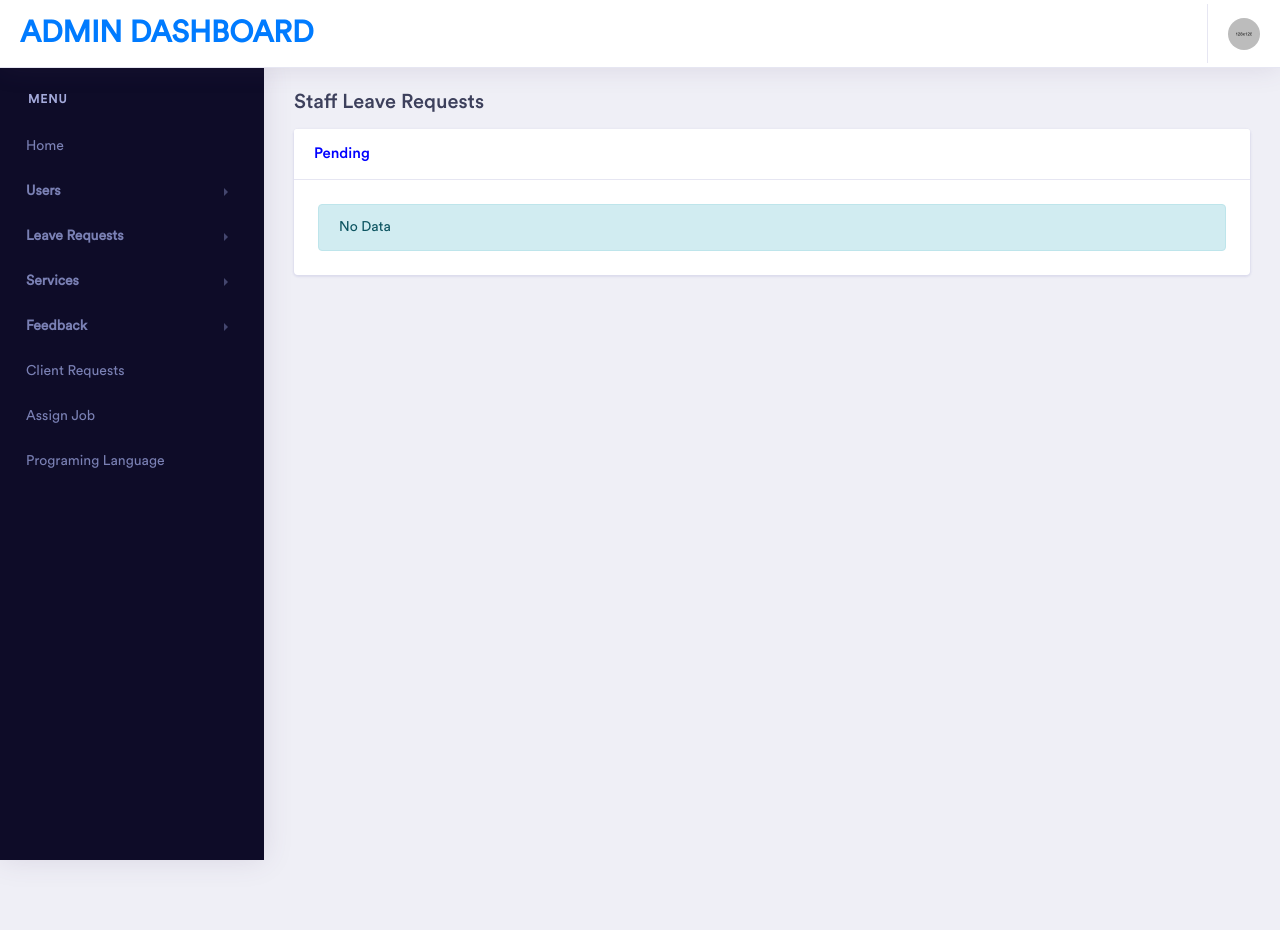
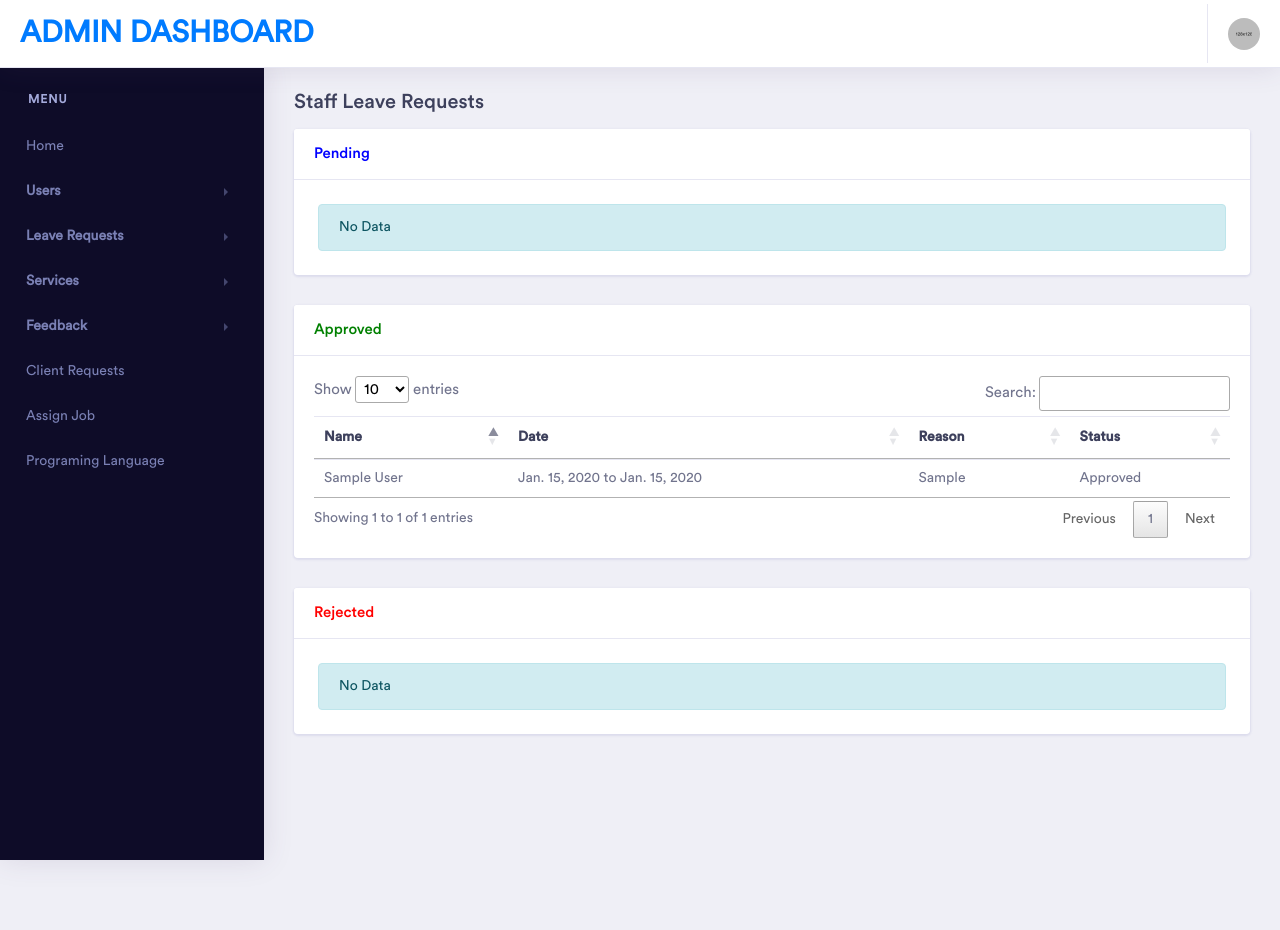
Before and after one commit to aloysius-thomas/globel-solution, a Django app: page /dashboard/admin/staff-leave-request/list/ in a window 1280 px wide. Run offline with Django 3.2, Linux system fonts and the light colour scheme; a user stored in the database is signed in; tables that the repository leaves empty hold one stand-in row (values such as "Sample post"); some libraries are stand-ins or nearby versions.

Commit message:
data table

```diff
--- a/project/solutions/views.py
+++ b/project/solutions/views.py
@@ -174,6 +174,7 @@ def reject_client_request_view(request, request_id):
     else:
         cq.status = 'rejected'
         cq.save()
+        messages.error(request, "Request Rejected")
         send_email(
             subject="Your request is rejected",
             message=f'Sorry {cq.name} your request for {cq.get_service_display()} service is rejected',
@@ -404,14 +405,21 @@ def mark_absent(request, obj_id):
 def staff_leave_request_list(request):
     title = 'Staff Leave Requests'
     list_data = Leaves.objects.filter(taken_by__is_staff=True, status='pending')
-    return render(request, 'admin/leave_list.html', {'title': title, 'list_data': list_data})
+    approved = Leaves.objects.filter(taken_by__is_staff=True, status='approved')
+    rejected = Leaves.objects.filter(taken_by__is_staff=True, status='rejected')
+    context = {'title': title, 'list_data': list_data, 'approved': approved, 'rejected': rejected}
+    return render(request, 'admin/leave_list.html', context)
 
 
 @admin_required()
 def student_leave_request_list(request):
     title = 'Staff Leave Requests'
     list_data = Leaves.objects.filter(taken_by__is_student=True, status='pending')
-    return render(request, 'admin/leave_list.html', {'title': title, 'list_data': list_data})
+    approved = Leaves.objects.filter(taken_by__is_student=True, status='approved')
+    rejected = Leaves.objects.filter(taken_by__is_student=True, status='rejected')
+    context = {'title': title, 'list_data': list_data, 'approved': approved, 'rejected': rejected}
+
+    return render(request, 'admin/leave_list.html', context)
 
 
 @login_required
--- a/project/templates/admin/leave_list.html
+++ b/project/templates/admin/leave_list.html
@@ -9,13 +9,12 @@
         <h5 class="card-header" style="color: blue">Pending</h5>
         <div class="card-body">
             {% if list_data %}
-                <table class="table table-hover">
+                <table class="table table-hover" id="data-table">
                     <thead>
                     <tr>
                         <th scope="col">Name</th>
                         <th scope="col">Date</th>
                         <th scope="col">Reason</th>
-                        <th scope="col">Status</th>
                         <th scope="col"></th>
                     </tr>
                     </thead>
@@ -25,7 +24,6 @@
                             <td>{{ data.taken_by.get_full_name }}</td>
                             <td>{{ data.from_date | date }} to {{ data.to_date |date }}</td>
                             <td>{{ data.reason }}</td>
-                            <td>{{ data.get_status_display }}</td>
                             <td>
                                 <div class="btn-group-sm">
                                     <a href="{% url 'staff-leave-request-reject' data.id %}">
@@ -45,4 +43,73 @@
             {% endif %}
         </div>
     </div>
+
+    <div class="card">
+        <h5 class="card-header" style="color: green">Approved</h5>
+        <div class="card-body">
+            {% if approved %}
+                <table class="table table-hover" id="approved">
+                    <thead>
+                    <tr>
+                        <th scope="col">Name</th>
+                        <th scope="col">Date</th>
+                        <th scope="col">Reason</th>
+                        <th scope="col">Status</th>
+                    </tr>
+                    </thead>
+                    <tbody>
+                    {% for data in approved %}
+                        <tr>
+                            <td>{{ data.taken_by.get_full_name }}</td>
+                            <td>{{ data.from_date | date }} to {{ data.to_date |date }}</td>
+                            <td>{{ data.reason }}</td>
+                            <td>{{ data.get_status_display }}</td>
+                        </tr>
+                    {% endfor %}
+                    </tbody>
+                </table>
+            {% else %}
+                <p class="alert alert-info m-1"> No Data</p>
+            {% endif %}
+        </div>
+    </div>
+
+    <div class="card">
+        <h5 class="card-header" style="color: red">Rejected</h5>
+        <div class="card-body">
+            {% if rejected %}
+                <table class="table table-hover" id="rejected">
+                    <thead>
+                    <tr>
+                        <th scope="col">Name</th>
+                        <th scope="col">Date</th>
+                        <th scope="col">Reason</th>
+                        <th scope="col">Status</th>
+                    </tr>
+                    </thead>
+                    <tbody>
+                    {% for data in rejected %}
+                        <tr>
+                            <td>{{ data.taken_by.get_full_name }}</td>
+                            <td>{{ data.from_date | date }} to {{ data.to_date |date }}</td>
+                            <td>{{ data.reason }}</td>
+                            <td>{{ data.get_status_display }}</td>
+                        </tr>
+                    {% endfor %}
+                    </tbody>
+                </table>
+            {% else %}
+                <p class="alert alert-info m-1"> No Data</p>
+            {% endif %}
+        </div>
+    </div>
+    {% block extra-js %}
+        <script>
+            $(document).ready(function () {
+                $('#data-table').DataTable();
+                $('#approved').DataTable();
+                $('#rejected').DataTable();
+            });
+        </script>
+    {% endblock %}
 {% endblock %}
--- a/project/templates/base-admin.html
+++ b/project/templates/base-admin.html
@@ -13,6 +13,7 @@
     <link href="{% static 'assets/vendor/fonts/circular-std/style.css' %}" rel="stylesheet">
     <link rel="stylesheet" href="{% static 'assets/libs/css/style.css' %}">
     <link rel="stylesheet" href="{% static 'assets/vendor/fonts/fontawesome/css/fontawesome-all.css' %}">
+    <link rel="stylesheet" type="text/css" href="https://cdn.datatables.net/1.10.23/css/jquery.dataTables.css">
 </head>
 
 <body>
@@ -251,6 +252,10 @@
 <script src="{% static 'assets/vendor/bootstrap/js/bootstrap.bundle.js' %}"></script>
 <script src="{% static 'assets/vendor/slimscroll/jquery.slimscroll.js' %}"></script>
 <script src="{% static 'assets/libs/js/main-js.js' %}"></script>
+<script type="text/javascript" charset="utf8" src="https://cdn.datatables.net/1.10.23/js/jquery.dataTables.js"></script>
+{% block extra-js %}
+
+{% endblock %}
 </body>
 
 </html>
--- a/project/templates/base.html
+++ b/project/templates/base.html
@@ -18,10 +18,9 @@
     <link rel="stylesheet" href="{% static 'css/owl.carousel.min.css' %}">
     <link rel="stylesheet" href="{% static 'css/owl.theme.default.min.css' %}">
     <link rel="stylesheet" href="{% static 'css/magnific-popup.css' %}">
-
-
     <link rel="stylesheet" href="{% static 'css/flaticon.css' %}">
     <link rel="stylesheet" href="{% static 'css/style.css' %}">
+
     <style>
         .navbar-dark .navbar-nav .nav-link {
             color: rgb(0, 0, 0);
@@ -80,5 +79,8 @@
 <script src="https://maps.googleapis.com/maps/api/js?key=AIzaSyBVWaKrjvy3MaE7SQ74_uJiULgl1JY0H2s&sensor=false"></script>
 <script src="{% static 'js/google-map.js' %}"></script>
 <script src="{% static 'js/main.js' %}"></script>
+{% block extra-js %}
+
+{% endblock %}
 </body>
 </html>
```
Also changed, not shown: project/templates/admin/client_list.html (+13 -7 lines), project/templates/admin/client_request_list.html (+13 -3 lines), project/templates/admin/staff_list.html (+10 -3 lines), project/templates/admin/student_list.html (+9 -1 lines).
